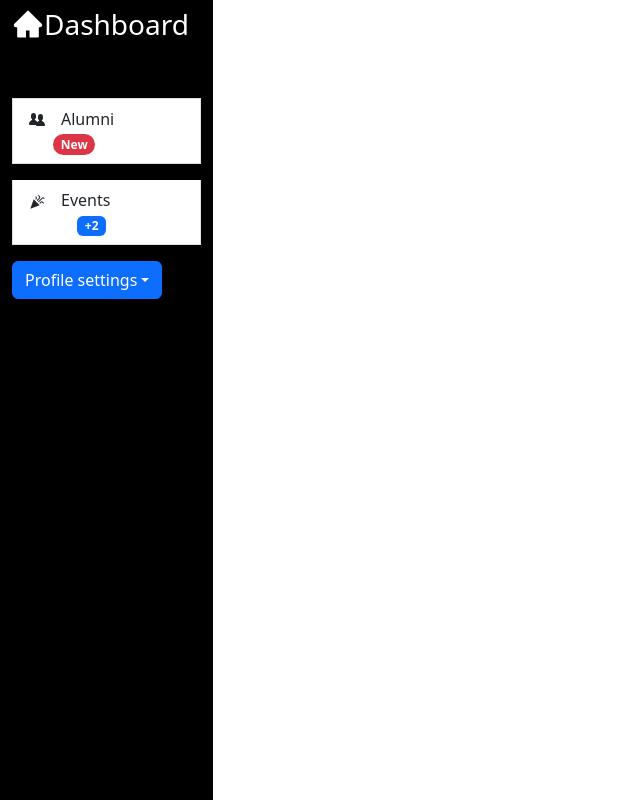
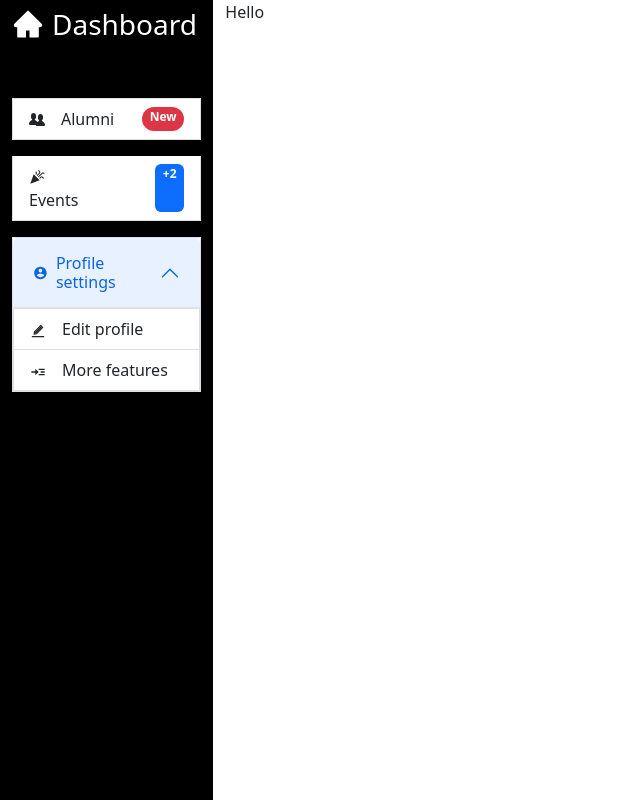
Before and after one commit to Iram0598/ALUMNI-MS-UI, a Next.js app: page /dashboard in a window 1280 px wide. Shown: the whole page, without its empty margins (0-640 px from the left). Built offline with nearby package versions, Linux system fonts and the light colour scheme.

Commit message:
Sidebar completed

```diff
--- a/components/layout/Sidebar.js
+++ b/components/layout/Sidebar.js
@@ -1,57 +1,66 @@
 import React from "react";
-import { Container, Row, Col, Image, Badge } from "react-bootstrap";
+import { Container, Row, Col, Image, Badge, ListGroup } from "react-bootstrap";
 import "bootstrap/dist/css/bootstrap.min.css";
-import { AiFillHome } from "react-icons/ai";
+import { AiFillHome, AiTwotoneEdit } from "react-icons/ai";
 import { GoOrganization } from "react-icons/go";
-import { MdCelebration } from "react-icons/md";
+import { MdCelebration, MdReadMore } from "react-icons/md";
 import Dropdown from "react-bootstrap/Dropdown";
 import DropdownButton from "react-bootstrap/DropdownButton";
 import { IoSettings } from "react-icons/io";
+import { Accordion } from "react-bootstrap";
+import { RiAccountCircleFill } from "react-icons/ri";
 
 export default function Sidebar() {
   return (
-
     <div>
-      <Container fluid>
-        <Row className="min-vh-100 ">
-          <Col className="back" sm={2}>
       <div className="text-white d-flex mt-2">
         <AiFillHome className="h2" />
-              <h3>Dashboard</h3>
+        <a className="text-decoration-none text-white h3 ms-2" href="/dashboard">Dashboard</a>
       </div>
       <div className="list-group links mt-5 ms-0 rounded-0 ">
         <a
           href="/"
-                className="list-group-item list-group-item-action mb-3 links"
+          className=" d-flex justify-content-between list-group-item list-group-item-action mb-3 links"
         >
           {" "}
+          <div>
           <GoOrganization className="me-3" />
           Alumni{" "}
+          </div>
           <Badge pill className="ms-4" bg="danger">
             New
           </Badge>
         </a>
         <a
-                href="#"
-                className="list-group-item list-group-item-action mb-3 links "
+          href="/events"
+          className="d-flex justify-content-between list-group-item list-group-item-action mb-3 links "
         >
           {" "}
+          <div>
           <MdCelebration className="me-3" />
-                Events <Badge className="ms-5">+2</Badge>
+           Events
+           </div>
+          <Badge className="ms-5">+2</Badge>
         </a>
-
-              <DropdownButton id="dropdown-basic-button" title="Profile settings">
-      <Dropdown.Item href="#/action-1">Action</Dropdown.Item>
-      <Dropdown.Item href="#/action-2">Another action</Dropdown.Item>
-      <Dropdown.Item href="#/action-3">Something else</Dropdown.Item>
-    </DropdownButton>
-
+        <Accordion defaultActiveKey="0">
+          <Accordion.Item className="rounded-0" eventKey="0">
+            <Accordion.Header>
+              <RiAccountCircleFill className="me-2 " />
+              Profile settings
+            </Accordion.Header>
+            <Accordion.Body className="p-0">
+              <ListGroup className="rounded-0" >
+                <ListGroup.Item action href="/profile">
+                  <AiTwotoneEdit className="me-3"/>Edit profile
+                </ListGroup.Item>
+                <ListGroup.Item action href="#link2" >
+                  <MdReadMore className="me-3" />More features
+                </ListGroup.Item>
+              </ListGroup>
+            </Accordion.Body>
+          </Accordion.Item>
+        </Accordion>
       </div>
-          </Col>
-          <Col sm={10}></Col>
-        </Row>
-      </Container>
     </div>
-
   );
 }
--- /dev/null
+++ b/pages/dashboard.js
@@ -0,0 +1,27 @@
+import React from 'react'
+import Sidebar from '../components/layout/Sidebar';
+
+import { Container, Row, Col, Image, Badge } from "react-bootstrap";
+import "bootstrap/dist/css/bootstrap.min.css";
+
+
+
+
+
+export default function Dashboard () {
+  return (
+    <div>
+      <Container fluid>
+        <Row className="min-vh-100 ">
+          <Col className="back" sm={2}>
+            <Sidebar/>
+          </Col>
+          <Col sm={10}>
+            Hello
+          </Col>
+        </Row>
+      </Container>
+    </div>
+
+  )
+}
--- a/pages/dashboard/index.js
+++ /dev/null
@@ -1,15 +0,0 @@
-import React from 'react'
-import Sidebar from '../../components/layout/Sidebar'
-
-
-
-export default function () {
-  return (
-
-    <div>
-       <Sidebar/>
-
-
-    </div>
-  )
-}
```
Also changed, not shown: pages/alumni.js (added, +7 -0 lines), pages/events.js (added, +20 -0 lines), pages/profile.js (added, +20 -0 lines). Lines whose indentation alone changed are shown as unchanged.
